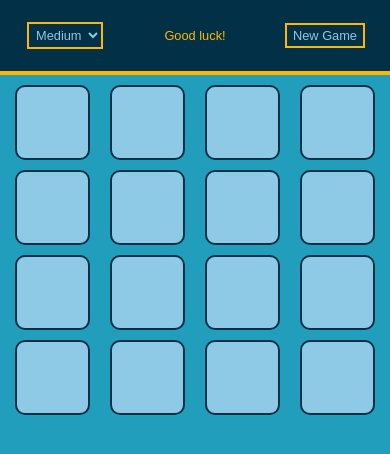
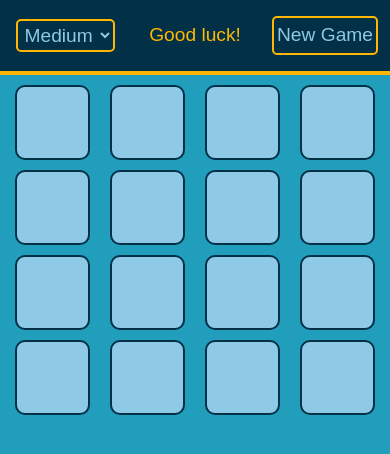
Before and after one commit to mtp13/memory-game, a plain HTML site: page index.html in a window 390 px wide. Drawn offline with Linux system fonts and the light colour scheme.

Commit message:
adjust css to make buttons more responsive on iphone and text a little larger

```diff
--- a/style.css
+++ b/style.css
@@ -51,15 +51,11 @@ header {
   color: var(--selective-yellow);
 }
 
-#new-game-button {
+#new-game-button,
+.game-mode-select {
+  line-height: 1.5;
   border: 2px solid var(--selective-yellow);
-  background-color: var(--prussian-blue);
-  color: var(--sky-blue);
-}
-
-.game-mode-select {
-  border: 2px solid var(--selective-yellow);
-  border-radius: 0;
+  border-radius: 5px;
   background-color: var(--prussian-blue);
   color: var(--sky-blue);
   padding: 3px;
@@ -117,7 +113,7 @@ header {
 }
 @media (max-width: 480px) {
   body {
-    font-size: 0.8rem;
+    font-size: 1.2rem;
   }
   .row {
     grid-template-columns: repeat(4, 1fr);
@@ -131,7 +127,7 @@ header {
 
 @media (max-width: 932px) and (orientation: landscape) {
   body {
-    font-size: 0.8rem;
+    font-size: 1.2rem;
   }
   .row {
     grid-template-columns: repeat(4, 1fr);
```
